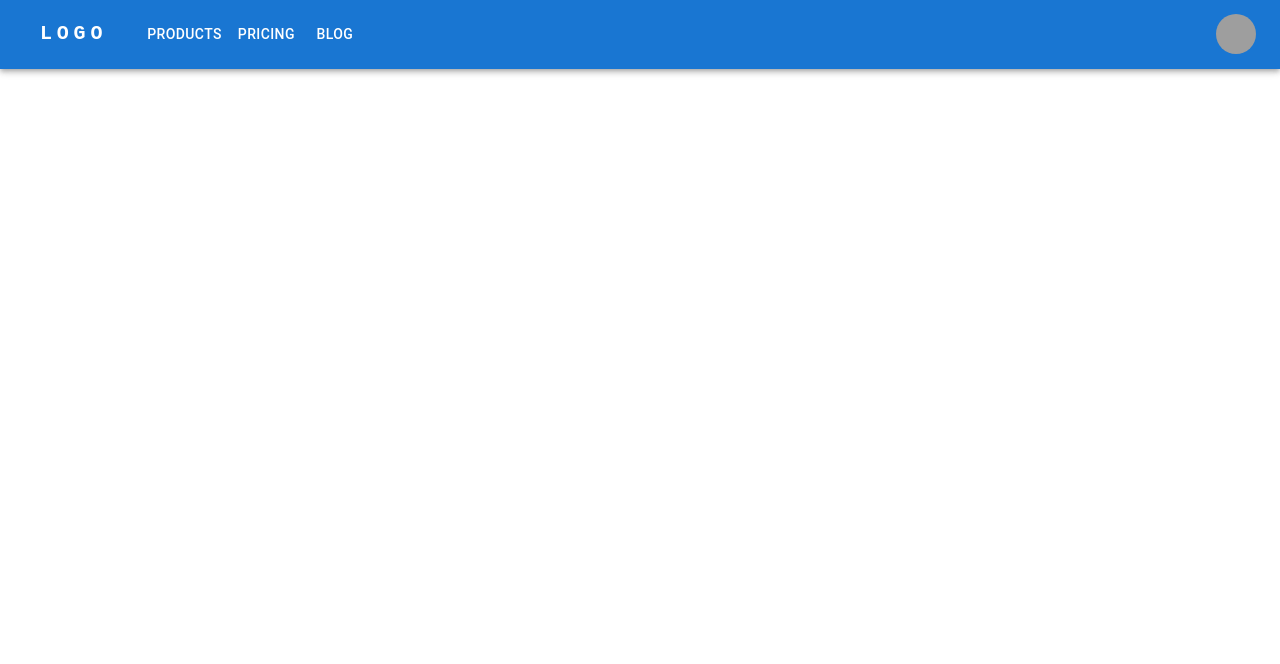
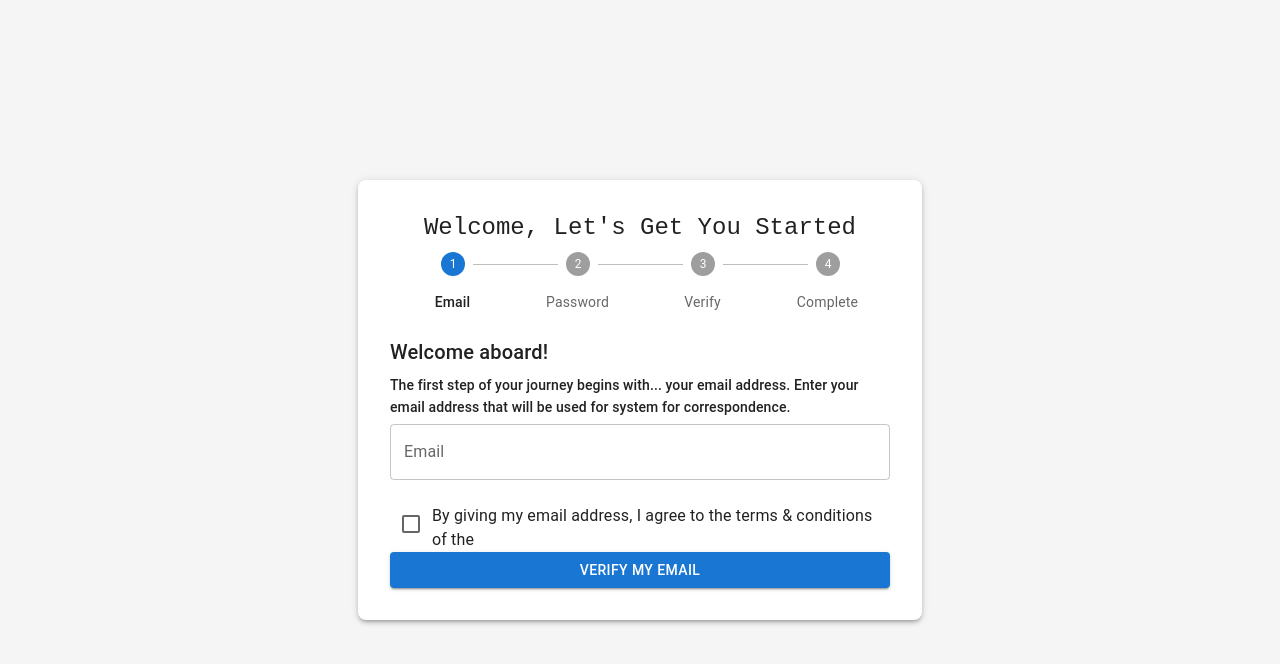
Before and after one commit to amanfoundongithub/Custom-ERP-Program, a React (Create React App) app in the folder erp-frontend/: page /auth/signup in a window 1280 px wide. Shown: the top 664 px of the page. Built offline with nearby package versions, Linux system fonts and the light colour scheme; grey boxes are pictures that could not be loaded; some icons are missing.

Commit message:
Starting signup page

```diff
--- a/erp-frontend/src/index.js
+++ b/erp-frontend/src/index.js
@@ -5,25 +5,39 @@ import App from './App';
 import reportWebVitals from './reportWebVitals';
 
 // For binding the pages to the web
-import { BrowserRouter, Routes, Route } from 'react-router-dom';
+import { BrowserRouter, Routes, Route, Router } from 'react-router-dom';
 import MainHomePage from './home/MainPage';
 import Box from '@mui/material/Box';
 import TopBar from './utils/TopBar';
 import JournalPage from './journal/JournalPage';
+import SignUpPage from './signup/SignUpPage';
 
+import { useLocation } from 'react-router-dom';
+
+
+const Root = () => {
+
+  const location = useLocation()
+  const hideBar  = location.pathname.startsWith("/auth")
+
+  return(
+    <>
+    {!hideBar && <TopBar />}
+      <Routes>
+        <Route path='/auth/signup' element = {<SignUpPage />}/>
+
+        <Route path='/home' element={<MainHomePage />} />
+        <Route path='/journal' element = {<JournalPage />}/>
+      </Routes>
+  </>
+  )
+}
 
 const root = ReactDOM.createRoot(document.getElementById('root'));
 root.render(
-  <Box>
-    <TopBar />
-    <BrowserRouter>
-      <Routes>
-        <Route path='/home' element={<MainHomePage />} />
-        <Route path='/journal' element = {<JournalPage />}/>
-      </Routes>
-    </BrowserRouter>
-  </Box>
-
+  <BrowserRouter>
+    <Root />
+  </BrowserRouter>
 );
 
 // If you want to start measuring performance in your app, pass a function
--- /dev/null
+++ b/erp-frontend/src/signup/SignUpPage.js
@@ -0,0 +1,109 @@
+import Box from "@mui/material/Box"
+import Button from "@mui/material/Button"
+import Checkbox from "@mui/material/Checkbox"
+import Paper from "@mui/material/Paper"
+import Step from "@mui/material/Step"
+import StepLabel from "@mui/material/StepLabel"
+import Stepper from "@mui/material/Stepper"
+import TextField from "@mui/material/TextField"
+import Typography from "@mui/material/Typography"
+
+
+
+const steps = ["Email", "Password", "Verify", "Complete"];
+
+const SignUpPage = () => {
+
+    const activeStep = 0; // Email step
+
+    return (
+        <Box sx={{
+            width: '100%',
+            height: '100%'
+        }}>
+
+            <Box
+                sx={{
+                    height: "100vh",
+                    display: "flex",
+                    justifyContent: "center",
+                    alignItems: "center",
+                    bgcolor: "#f5f5f5",
+                }}
+            >
+
+                <Paper elevation={3} sx={{ p: 4, maxWidth : 500, borderRadius: 2 }}>
+
+                    {/** This will be the title of the box */}
+                    <Typography variant="h5" fontFamily="monospace" textAlign="center"
+                        mb={1}>
+                        Welcome, Let's Get You Started
+                    </Typography>
+
+                    <Stepper activeStep={activeStep} alternativeLabel sx={{ mb: 3 }}>
+                        {steps.map((label) => (
+                            <Step key={label}>
+                                <StepLabel>{label}</StepLabel>
+                            </Step>
+                        ))}
+                    </Stepper>
+
+                    {
+                        activeStep == 0
+                            ?
+                            <Box>
+                                <Typography variant="h6" gutterBottom align = "left">
+                                    Welcome aboard!
+                                </Typography>
+                                <Typography variant = "subtitle2" gutterBottom>
+                                    The first step of your journey begins with... your email
+                                    address. Enter your email address that will be used for
+                                    system for correspondence.
+                                </Typography>
+                                <TextField
+                                    label="Email"
+                                    variant="outlined"
+                                    fullWidth
+                                    type="email"
+                                    sx={{ mb: 2 }}
+                                />
+                                <Box display = "flex">
+                                    <Checkbox />
+                                    <Typography mt = {1}>
+                                        By giving my email address, I agree to the terms & conditions
+                                        of the
+                                    </Typography>
+                                </Box>
+                                <Button variant="contained" color="primary" fullWidth>
+                                    Verify My Email
+                                </Button>
+                            </Box>
+                            :
+                            <Box>
+                                <Typography variant="h6" gutterBottom align="center">
+                                    Login
+                                </Typography>
+                                <TextField
+                                    label="Email"
+                                    variant="outlined"
+                                    fullWidth
+                                    type="email"
+                                    sx={{ mb: 2 }}
+                                />
+                                <Button variant="contained" color="primary" fullWidth>
+                                    Submit
+                                </Button>
+                            </Box>
+
+                    }
+
+
+
+                </Paper>
+            </Box>
+
+        </Box>
+    )
+}
+
+export default SignUpPage
```
